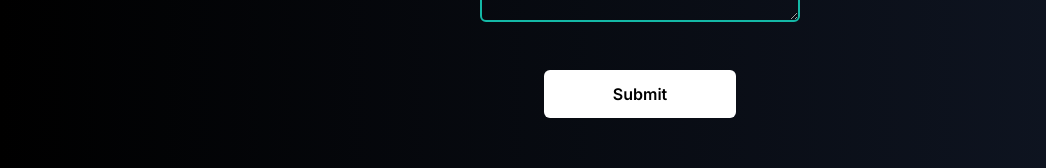
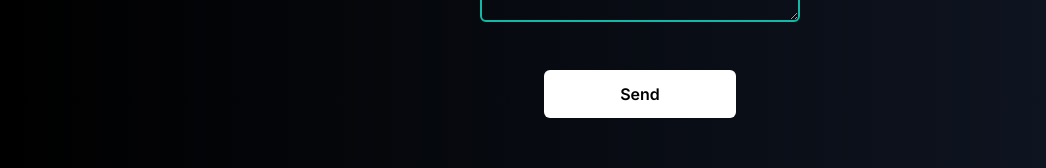
Before and after one commit to syedshahmirsultan/Headstarter-Project1, a Next.js app: page / in a window 1280 px wide. Shown: the part 5744-5912 px from the top of the page, without its empty margins (0-1046 px from the left). Built offline with nearby package versions, Linux system fonts and the light colour scheme.

Commit message:
updated Contact section

```diff
--- a/app/Components/Contact.tsx
+++ b/app/Components/Contact.tsx
@@ -1,12 +1,16 @@
 "use client"
 import toast from 'react-hot-toast';
+import {useState} from 'react'
 
 const Contact = () => {
+const [isLoading,setIsLoading] = useState(false)
 
     //Handle Submit Function
     async function handleSubmit(event:any) {
+        setIsLoading(true);
         event.preventDefault();
-        const formData = new FormData(event.target);
+        const form = event.target.form
+        const formData = new FormData(form);
 
         formData.append("access_key", "907c3e71-4a15-4c8d-a342-9a8853f75863");
 
@@ -23,8 +27,8 @@ const Contact = () => {
         });
         const result = await response.json();
         if (result.success) {
-
-        toast.success(" Message sent Successfully !")
+        toast.success(" Message sent Successfully !");
+        setIsLoading(false);
         }
         else if (result.error){
             toast.error(result.error);
@@ -59,7 +63,12 @@ const Contact = () => {
     <textarea placeholder="Enter your message" name='message' className='border-2 border-teal-500 rounded-md  text-white h-48 w-full p-1 md:p-0 md:w-80 text-center outline-teal-600 text-lg bg-transparent'/>
 </div>
 
-<button  type="submit" className=" mt-2 md:mt-4 cursor-pointer h-12 w-48 rounded-md bg-white text-black flex justify-center items-center text-md font-semibold hover:bg-gradient-to-r from-teal-500  to-teal-900 hover:text-white"> Submit</button>
+<button disabled={isLoading} onClick={handleSubmit} type="submit" className=" mt-2 md:mt-4 cursor-pointer h-12 w-48 rounded-md bg-white text-black flex justify-center items-center text-md font-semibold hover:bg-gradient-to-r from-teal-500  to-teal-900 hover:text-white">
+    {
+    isLoading ? "Sending ..." : "Send"
+    }
+
+    </button>
    </form>
             </div>
             </section>
```
